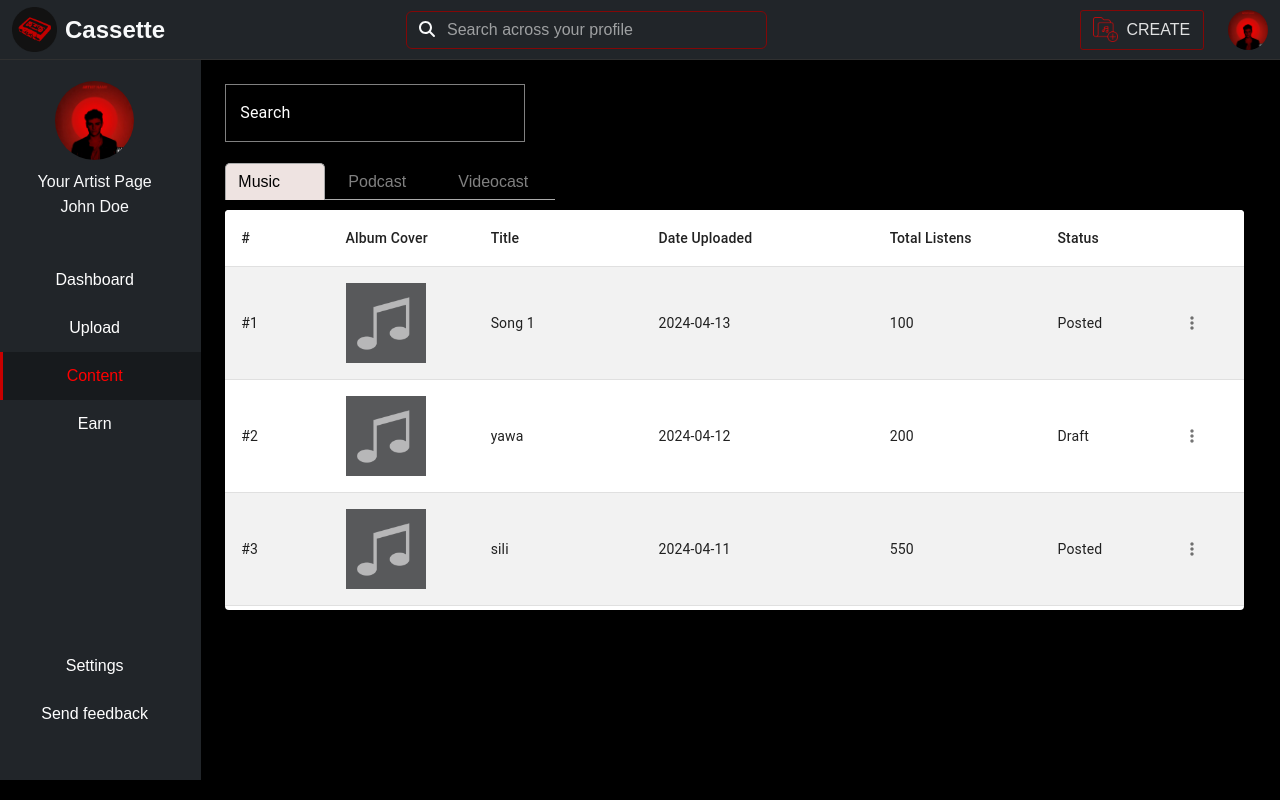
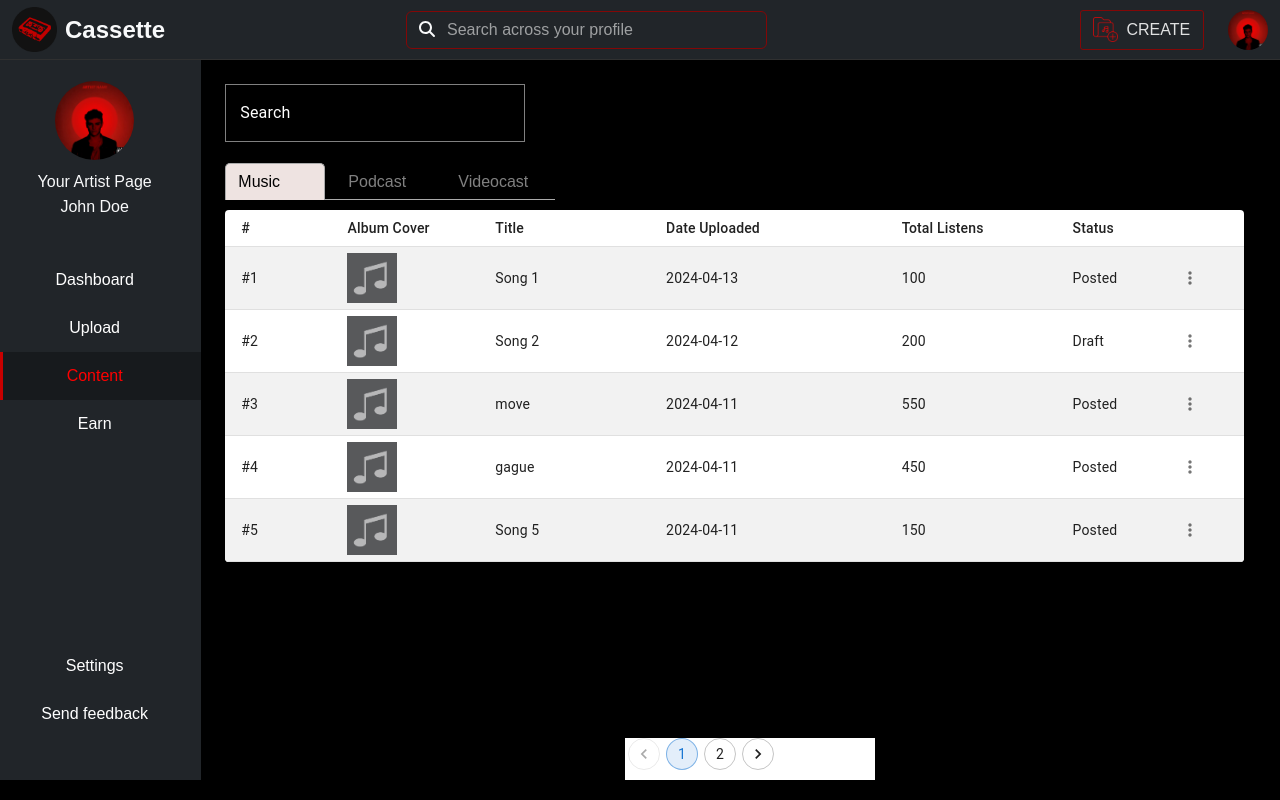
Before and after one commit to Franzeeee/Cassette-Frontend, a React (Vite) app: page /studio/content in a window 1280 px wide. Built offline with nearby package versions, Linux system fonts and the light colour scheme; sample sign-in values are in the browser's storage; a web font is replaced by a local one.

Commit message:
ArtistContentPagination

```diff
--- a/src/pages/Artist/ArtistContents.jsx
+++ b/src/pages/Artist/ArtistContents.jsx
@@ -5,36 +5,53 @@ import ArtistLayout from '../../Layout/ArtistLayout';
 import { Image } from 'primereact/image';
 import { Table, TableBody, TableCell, TableContainer, TableHead, TableRow, Paper, IconButton, Menu, MenuItem, TextField } from '@mui/material';
 import MoreVertIcon from '@mui/icons-material/MoreVert';
-import defaultCover from '../../assets/img/default.png'
+import defaultCover from '../../assets/img/default.png';
+import Pagination from '@mui/material/Pagination'; // Import Pagination component
 
 function ArtistContents() {
+    // State variables
     const [selectedTab, setSelectedTab] = useState(0);
     const [musicData, setMusicData] = useState([
         { id: 1, albumCover: defaultCover, title: 'Song 1', dateUploaded: '2024-04-13', totalListens: 100, status: 'Posted' },
-        { id: 2, albumCover: defaultCover, title: 'yawa', dateUploaded: '2024-04-12', totalListens: 200, status: 'Draft' },
-        { id: 3, albumCover: defaultCover, title: 'sili', dateUploaded: '2024-04-11', totalListens: 550, status: 'Posted' },
+        { id: 2, albumCover: defaultCover, title: 'Song 2', dateUploaded: '2024-04-12', totalListens: 200, status: 'Draft' },
+        { id: 3, albumCover: defaultCover, title: 'move', dateUploaded: '2024-04-11', totalListens: 550, status: 'Posted' },
         { id: 4, albumCover: defaultCover, title: 'gague', dateUploaded: '2024-04-11', totalListens: 450, status: 'Posted' },
-        { id: 5, albumCover: defaultCover, title: 'Song 5', dateUploaded: '2024-04-11', totalListens: 150, status: 'Removed' },
-        { id: 6, albumCover: defaultCover, title: 'Song 6', dateUploaded: '2024-04-11', totalListens: 850, status: 'Removed' },
+        { id: 5, albumCover: defaultCover, title: 'Song 5', dateUploaded: '2024-04-11', totalListens: 150, status: 'Posted' },
+        { id: 6, albumCover: defaultCover, title: 'Song 6', dateUploaded: '2024-04-11', totalListens: 850, status: 'Posted' },
+        { id: 7, albumCover: defaultCover, title: 'deadline', dateUploaded: '2024-04-11', totalListens: 850, status: 'Removed' },
+        { id: 8, albumCover: defaultCover, title: 'please', dateUploaded: '2024-04-11', totalListens: 850, status: 'Posted' },
+        { id: 9, albumCover: defaultCover, title: 'Song 6', dateUploaded: '2024-04-11', totalListens: 850, status: 'Posted' },
+
     ]);
     const [anchorEl, setAnchorEl] = useState(null);
-    const [deleteId, setDeleteId] = useState(null); // Store the ID of the item to be deleted
-    const [sortConfig, setSortConfig] = useState({ key: null, direction: 'ascending' }); // State for sorting configuration
+    const [deleteId, setDeleteId] = useState(null);
+    const [sortConfig, setSortConfig] = useState({ key: null, direction: 'ascending' });
     const [searchQuery, setSearchQuery] = useState('');
+    const [currentPage, setCurrentPage] = useState(1);
+    const [rowsPerPage] = useState(5); // Number of items per page
 
-    const handleClick = (event, id) => { // Pass the id as argument
+    // Pagination handler
+    const handlePageChange = (event, value) => {
+        setCurrentPage(value);
+    };
+
+    // Calculate indexes for pagination
+    const indexOfLastItem = currentPage * rowsPerPage;
+    const indexOfFirstItem = indexOfLastItem - rowsPerPage;
+    const currentData = musicData.slice(indexOfFirstItem, indexOfLastItem);
+
+    const handleClick = (event, id) => {
         setAnchorEl(event.currentTarget);
-        setDeleteId(id); // Set the ID of the item to be deleted
+        setDeleteId(id);
     };
 
     const handleClose = () => {
         setAnchorEl(null);
-        setDeleteId(null); // Reset the deleteId state
+        setDeleteId(null);
     };
 
-    const handleDelete = (id) => { // Only
+    const handleDelete = (id) => {
         setMusicData(prevMusicData => {
-            // Filter based on the id and update the IDs of the remaining rows
             const updatedData = prevMusicData.filter(item => item.id !== id).map((item, index) => ({ ...item, id: index + 1 }));
             return updatedData;
         });
@@ -73,15 +90,15 @@ function ArtistContents() {
     };
 
     const handleSearchInputChange = (event) => {
-        const value = event.target.value.toLowerCase(); // Convert search query to lowercase
-        setSearchQuery(value); // Update search query state
+        const value = event.target.value.toLowerCase();
+        setSearchQuery(value);
     };
 
     const filteredData = musicData.filter(item =>
         item.title.toLowerCase().includes(searchQuery)
     );
 
-    const renderTableRows = (data) => { // Remove dataType parameter since it's specific to musicData
+    const renderTableRows = (data) => {
         return data.map((row, index) => (
             <TableRow key={row.id} style={{ backgroundColor: index % 2 === 0 ? '#f2f2f2' : 'white' }}>
                 <TableCell onClick={() => requestSort('id')} className={getClassNamesFor('id')}>
@@ -89,7 +106,7 @@ function ArtistContents() {
                         #{row.id}
                     </div>
                 </TableCell>
-                <TableCell><img src={row.albumCover} alt="Album Cover" style={{ width: '80px', height: 'auto' }} /></TableCell>
+                <TableCell><img src={row.albumCover} alt="Album Cover" style={{ width: '50px', height: 'auto' }} /></TableCell>
                 <TableCell onClick={() => requestSort('title')} className={getClassNamesFor('title')}>
                     <div style={{ display: 'flex', alignItems: 'center', justifyContent: 'space-between', width: '100px' }}>
                         {row.title}
@@ -107,7 +124,7 @@ function ArtistContents() {
                 </TableCell>
                 <TableCell>{row.status}</TableCell>
                 <TableCell>
-                    <IconButton onClick={(event) => handleClick(event, row.id)}> {/* Pass the id here */}
+                    <IconButton onClick={(event) => handleClick(event, row.id)}>
                         <MoreVertIcon style={{ fontSize: '20px' }} />
                     </IconButton>
                     <Menu
@@ -131,7 +148,7 @@ function ArtistContents() {
                             },
                         }}
                     >
-                        <MenuItem onClick={() => handleDelete(deleteId)} style={{ backgroundColor: '#ffffff' }}>Delete</MenuItem> {/* Use deleteId state here */}
+                        <MenuItem onClick={() => handleDelete(deleteId)} style={{ backgroundColor: '#ffffff' }}>Delete</MenuItem>
                         <MenuItem style={{ backgroundColor: '#ffffff' }}>View</MenuItem>
                     </Menu>
                 </TableCell>
@@ -180,9 +197,9 @@ function ArtistContents() {
                             <div className="no-records text-white">There are no records to display for Music</div>
                         ) : (
                             <div className="scrollable-table">
-                                <TableContainer component={Paper} style={{ maxHeight: '400px', overflowY: 'auto' }}>
-                                    <Table>
-                                        <TableHead style={{ position: 'sticky', top: 0, backgroundColor: 'white', zIndex: 1 }}>
+                                <TableContainer component={Paper}>
+                                    <Table size="small">
+                                        <TableHead>
                                             <TableRow>
                                                 <TableCell onClick={() => requestSort('id')} className={getClassNamesFor('id')}>
                                                     # {sortConfig.key === 'id' && (sortConfig.direction === 'ascending' ? '\u25B2' : '\u25BC')}
@@ -202,20 +219,26 @@ function ArtistContents() {
                                             </TableRow>
                                         </TableHead>
                                         <TableBody>
-                                            {renderTableRows(sortedData())} {/* Use filteredData here */}
+                                            {renderTableRows(currentData)}
                                         </TableBody>
                                     </Table>
                                 </TableContainer>
                             </div>
                         )}
                     </TabPanel>
-                    <TabPanel>
-                        {/* Similar structure as above */}
-                    </TabPanel>
-                    <TabPanel>
-                        {/* Similar structure as above */}
-                    </TabPanel>
+                    {/* Add similar TabPanel components for Podcast and Videocast */}
                 </Tabs>
+                {/* Pagination */}
+                <div style={{ position: 'fixed', bottom: '20px', left: '750px', transform: 'translateX(-50%)' }}>
+    <Pagination
+        count={Math.ceil(filteredData.length / rowsPerPage)}
+        page={currentPage}
+        onChange={handlePageChange}
+        variant="outlined"
+        color="primary"
+        style={{ backgroundColor: 'white' }} // Change the background color here
+    />
+</div>
             </div>
         </ArtistLayout>
     );
```
